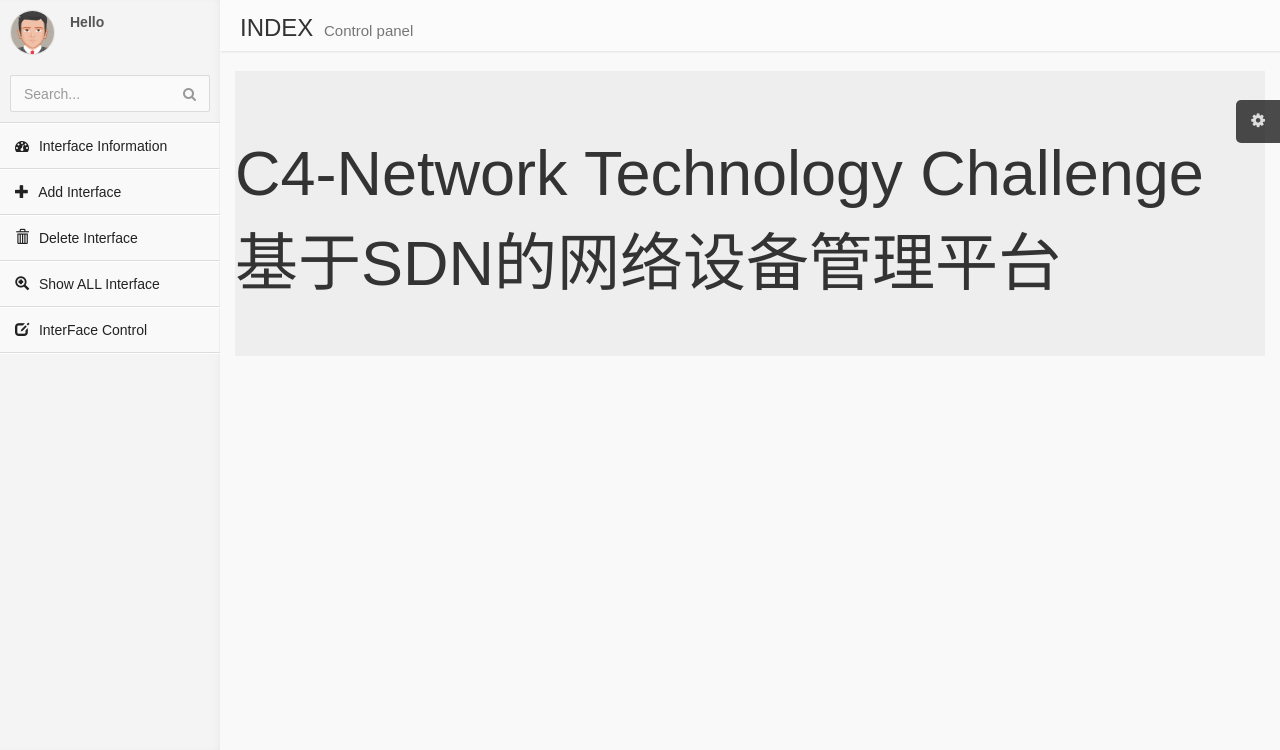
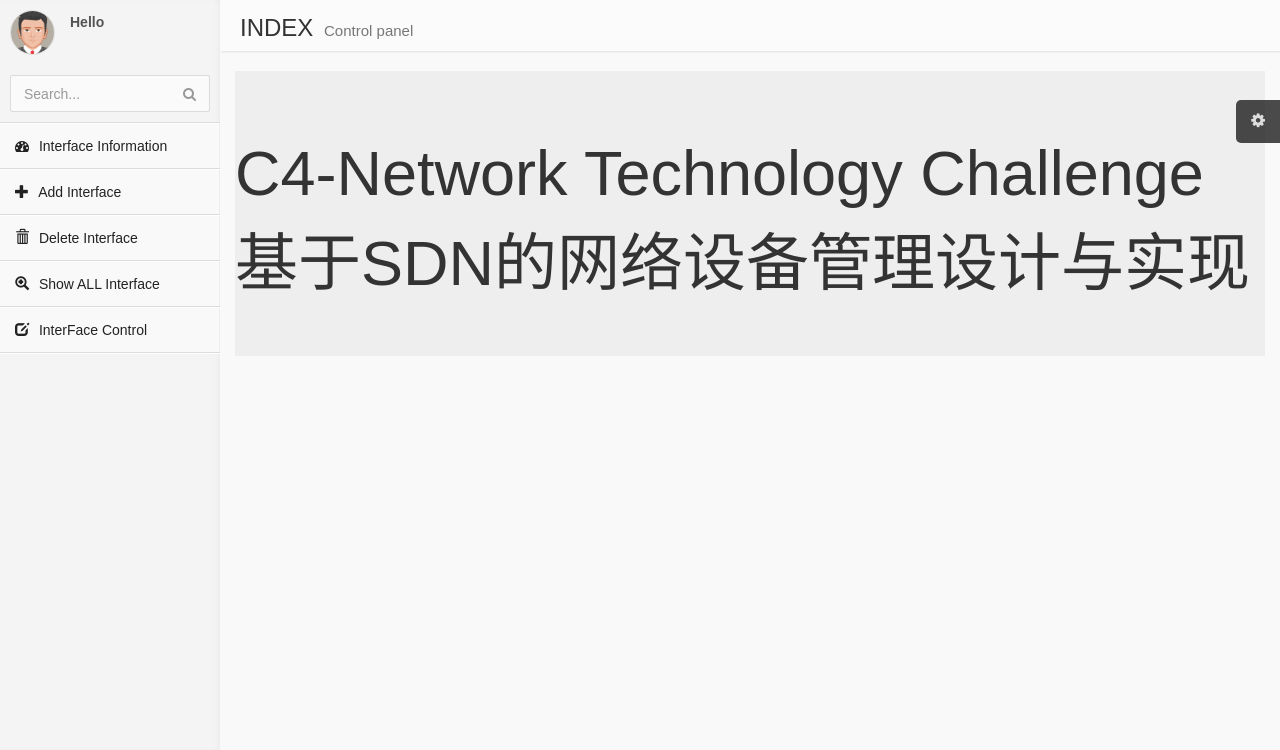
Before and after one commit to skymg/mainproject, a Django app: page /index/ in a window 1280 px wide. Shown: the part 50-800 px from the top of the page. Run offline with Django 3.2, Linux system fonts and the light colour scheme; some libraries are stand-ins or nearby versions; some web fonts are replaced.

Commit message:
界面微调 video提交

```diff
--- a/firstWEB/templates/indexEmpty.html
+++ b/firstWEB/templates/indexEmpty.html
@@ -115,7 +115,7 @@
             <div class="jumbotron">
                 <h1>C4-Network Technology Challenge</h1>
 
-                <h1>基于SDN的网络设备管理平台</h1>
+                <h1>基于SDN的网络设备管理设计与实现</h1>
 
             </div>
 
```
Also changed, not shown: 1 other file.
